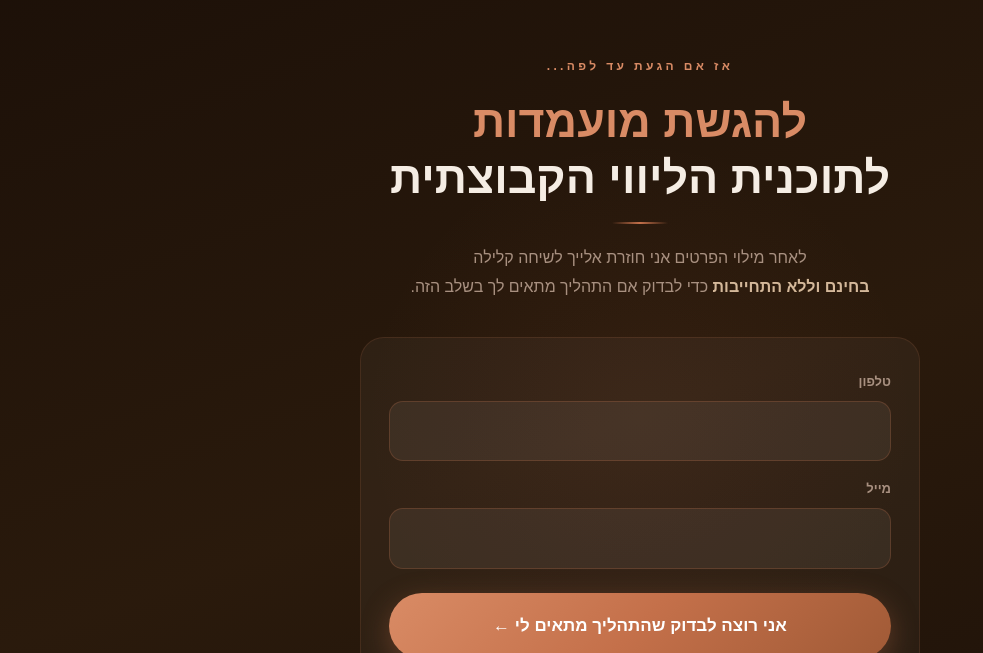
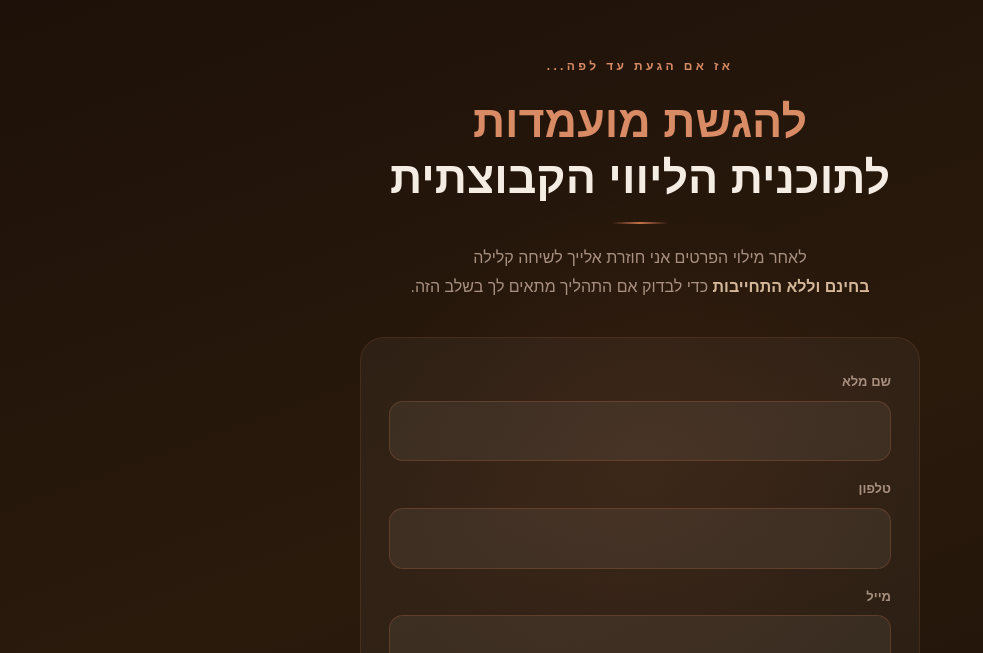
Before and after one commit to shenhav1985-netizen/floweat-landing, a Next.js app: page / in a window 1280 px wide. Shown: the part 11347-12000 px from the top of the page, without its empty margins (0-983 px from the left). Built offline with nearby package versions, Linux system fonts and the light colour scheme.

Commit message:
form: restore name field with empty placeholder

```diff
--- a/app/components/FinalCTASection.tsx
+++ b/app/components/FinalCTASection.tsx
@@ -4,6 +4,7 @@ import { motion } from 'framer-motion';
 import { useState } from 'react';
 
 export default function FinalCTASection() {
+  const [name, setName] = useState('');
   const [phone, setPhone] = useState('');
   const [email, setEmail] = useState('');
   const [error, setError] = useState('');
@@ -17,7 +18,7 @@ export default function FinalCTASection() {
     fetch('/api/leads', {
       method: 'POST',
       headers: { 'Content-Type': 'application/json' },
-      body: JSON.stringify({ phone, email }),
+      body: JSON.stringify({ name, phone, email }),
     }).catch(() => {});
 
     const msg = encodeURIComponent('היי שנהב! אני רוצה לבדוק אם התהליך מתאים לי');
@@ -144,6 +145,12 @@ export default function FinalCTASection() {
           <div style={{ display: 'flex', flexDirection: 'column', gap: 16, marginBottom: 24 }}>
             <div>
               <label style={{ display: 'block', textAlign: 'right', marginBottom: 6, fontSize: 13, fontWeight: 600, color: '#A89080' }}>
+                שם מלא
+              </label>
+              <input type="text" value={name} onChange={e => setName(e.target.value)} placeholder="" style={inputStyle} />
+            </div>
+            <div>
+              <label style={{ display: 'block', textAlign: 'right', marginBottom: 6, fontSize: 13, fontWeight: 600, color: '#A89080' }}>
                 טלפון
               </label>
               <input type="tel" value={phone} onChange={e => setPhone(e.target.value)} placeholder="" style={{ ...inputStyle, direction: 'ltr', textAlign: 'right' }} />
```
